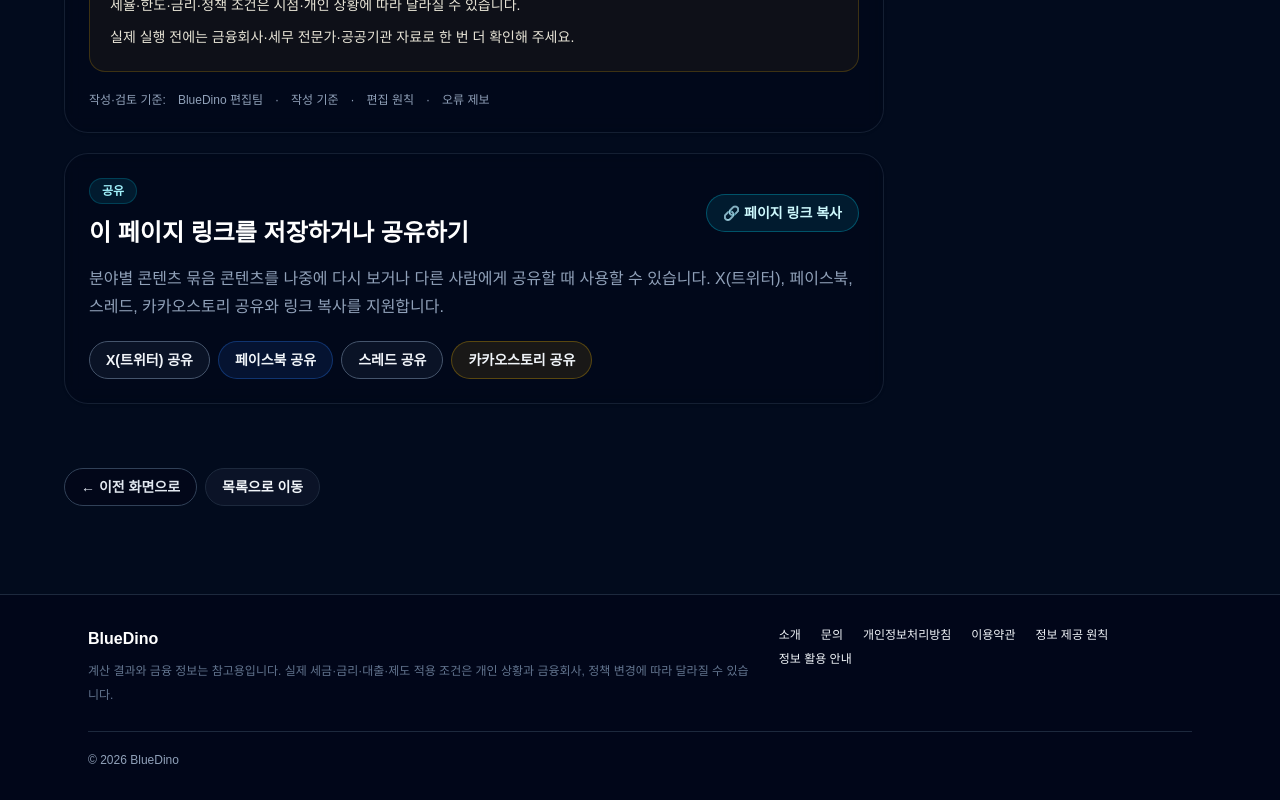
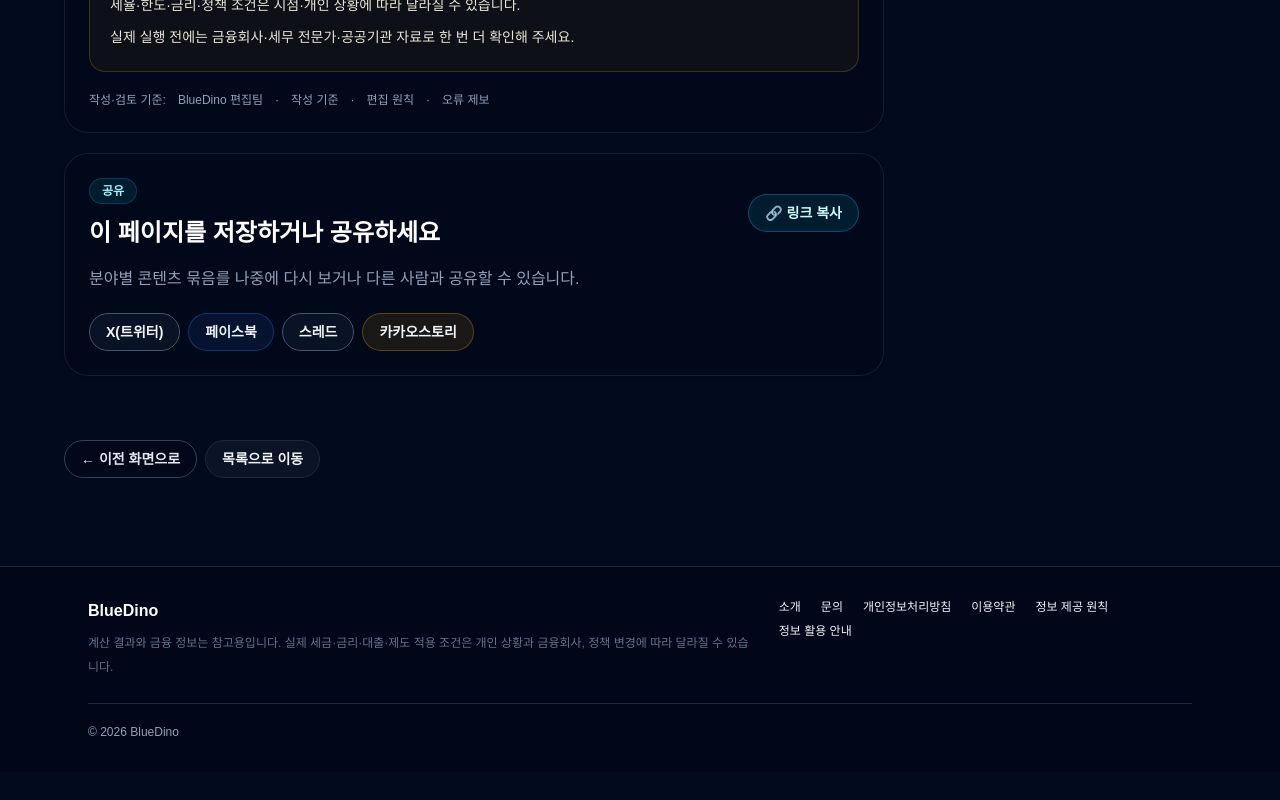
Before and after one commit to afternoonkim/bluedino, a Next.js app: page /topics/cma-parking-cash in a window 1280 px wide. Shown: the part 2728-3528 px from the top of the page. After the commit the page ends 3500 px from the top, so only its background shows below. Built offline with nearby package versions, Linux system fonts and the light colour scheme; no server answers.

Commit message:
ux: simplify technical interface copy

```diff
--- a/components/company-analysis/TradingViewStockChart.tsx
+++ b/components/company-analysis/TradingViewStockChart.tsx
@@ -103,7 +103,6 @@ function NaverFallbackChart({
   const chartUrl = getNaverFinanceChartUrl(code, period);
   const quoteHref = getLiveQuoteHref({ ticker: code, exchange: "KOSPI", market: "korea" });
 
-
   return (
     <div className="overflow-hidden">
       <div className="flex flex-wrap items-center justify-end gap-2 border-b border-slate-800 bg-slate-950/80 px-4 py-2">
@@ -130,9 +129,9 @@ function NaverFallbackChart({
       <div className="flex items-center justify-center bg-[#081124] p-4 md:p-6" style={{ minHeight: "560px" }}>
         {failedImageUrl === chartUrl ? (
           <div className="max-w-xl text-center">
-            <h3 className="text-lg font-bold text-white">차트 이미지를 불러오지 못했습니다</h3>
+            <h3 className="text-lg font-bold text-white">차트를 불러오지 못했습니다</h3>
             <p className="bd-text-main mt-3">
-              외부 차트가 일시적으로 제한될 수 있습니다. 아래 버튼을 누르면 {companyNameKo}의 현재가와 차트를 직접 확인할 수 있습니다.
+              잠시 후 다시 확인하거나 아래 버튼을 눌러 {companyNameKo}의 현재가와 차트를 확인해 주세요.
             </p>
             <a href={quoteHref} target="_blank" rel="noreferrer" className="bd-button-primary mt-6 inline-flex">
               현재 주가 확인하기
@@ -167,14 +166,13 @@ function UnifiedTradingViewChart({
   );
   const widgetUrl = useMemo(() => getTradingViewWidgetUrl(symbol), [symbol]);
   const isKorea = market === "korea";
-  // 국내 종목은 TradingView 무료 임베드에서 KRX 심볼이 거의 모두 차단되어 있어
-  // 항상 네이버 정적 차트로 표시. 해외 종목만 TradingView iframe 사용.
+
   if (isKorea) {
     return (
       <div className="overflow-hidden">
         <div className="flex flex-wrap items-center justify-between gap-2 border-b border-slate-800 bg-slate-950/80 px-4 py-2">
           <div className="text-xs font-semibold text-slate-400">네이버 금융 차트</div>
-          <div className="text-xs text-slate-500">실시간 시세는 외부 페이지에서 확인</div>
+          <div className="text-xs text-slate-500">현재가는 네이버 금융에서 확인</div>
         </div>
         <NaverFallbackChart ticker={ticker} companyNameKo={companyNameKo} />
       </div>
@@ -184,7 +182,7 @@ function UnifiedTradingViewChart({
   return (
     <div className="overflow-hidden">
       <div className="flex flex-wrap items-center justify-between gap-2 border-b border-slate-800 bg-slate-950/80 px-4 py-2">
-        <div className="text-xs font-semibold text-slate-400">TradingView 인터랙티브 차트</div>
+        <div className="text-xs font-semibold text-slate-400">TradingView 차트</div>
         <div className="text-xs text-slate-500">{symbol}</div>
       </div>
       <div
@@ -232,16 +230,16 @@ export default function TradingViewStockChart({
     <section className="bd-card bd-card-padding">
       <div className="flex flex-wrap items-start justify-between gap-4">
         <div>
-          <span className="bd-badge">실시간 주가 차트</span>
+          <span className="bd-badge">주가 차트</span>
           <h2 className="bd-title-md mt-4">
             {companyNameKo}({ticker}) 주가 흐름
           </h2>
           <p className="bd-text-main mt-3">
-            기업분석은 사업 구조와 실적을 보는 작업이지만, 실제 투자 판단에서는 현재 주가가 어느 위치에 있는지도 함께 확인해야 합니다. 단기 등락보다 추세, 거래량, 이전 고점과 저점, 실적 발표 전후의 흐름을 같이 살펴보세요.
+            현재 주가가 어느 구간에 있는지 추세와 이전 고점·저점을 함께 확인해보세요. 단기 등락만 보기보다 실적 발표 전후의 흐름도 같이 보는 편이 좋습니다.
           </p>
         </div>
         <div className="rounded-2xl border border-slate-800 bg-slate-950/70 px-4 py-3 text-sm leading-6 text-slate-300">
-          <div className="font-semibold text-white">차트 기준</div>
+          <div className="font-semibold text-white">종목 코드</div>
           <div>{symbol}</div>
           <a href={quoteHref} target="_blank" rel="noreferrer" className="mt-2 inline-flex text-xs font-semibold text-cyan-300 hover:text-cyan-200">
             {isKorea ? "네이버 금융에서 보기 →" : "TradingView에서 크게 보기 →"}
@@ -259,7 +257,7 @@ export default function TradingViewStockChart({
       </div>
 
       <div className="mt-4 rounded-2xl border border-slate-800 bg-slate-950/40 p-4 text-xs leading-6 text-slate-500">
-        해외 종목은 TradingView 인터랙티브 차트, 국내 종목은 네이버 금융 차트 이미지를 동일한 컨테이너로 노출합니다. 국내 거래소 데이터는 외부 임베드 위젯 정책상 인터랙티브로 제공되지 않아, 일·주·월·1년·3년 단위 캔들 차트와 호가/현재가는 상단의 외부 링크에서 확인하실 수 있습니다. 시세는 거래소 정책에 따라 지연될 수 있으며, 최종 투자 판단은 본인의 책임입니다.
+        해외 종목은 TradingView에서, 국내 종목은 네이버 금융 차트로 확인할 수 있습니다. 국내 종목은 위 기간 버튼으로 일·주·월·1년·3년 흐름을 볼 수 있으며, 현재가는 네이버 금융에서 확인해 주세요. 시세는 실제 거래와 차이가 날 수 있으므로 투자 전 최신 정보를 함께 확인하세요.
       </div>
     </section>
   );
--- a/components/share/ShareAndCite.tsx
+++ b/components/share/ShareAndCite.tsx
@@ -9,7 +9,7 @@ type ShareAndCiteProps = {
   url: string;
   /** 페이지 제목 (한글 그대로) */
   title: string;
-  /** 인용 안내에 표시할 페이지 종류 (예: "투자 기초 가이드", "기업분석") */
+  /** 공유 안내에 표시할 페이지 종류 (예: "투자 기초 가이드", "기업분석") */
   category?: string;
 };
 
@@ -59,7 +59,6 @@ export default function ShareAndCite({ url, title, category }: ShareAndCiteProps
   const threadsShare = `https://www.threads.net/intent/post?text=${encodedTitle}%20${encodedUrl}`;
   const kakaoStoryShare = `https://story.kakao.com/share?url=${encodedUrl}&text=${encodedTitle}`;
 
-
   const [copiedKey, setCopiedKey] = useState<string | null>(null);
 
   useEffect(() => {
@@ -81,7 +80,7 @@ export default function ShareAndCite({ url, title, category }: ShareAndCiteProps
         <div>
           <span className="bd-badge">공유</span>
           <h2 className="bd-title-md mt-3">
-            이 페이지 링크를 저장하거나 공유하기
+            이 페이지를 저장하거나 공유하세요
           </h2>
         </div>
         <button
@@ -89,15 +88,14 @@ export default function ShareAndCite({ url, title, category }: ShareAndCiteProps
           onClick={() => handleCopy("url", absoluteUrl)}
           className="rounded-full border border-cyan-400/30 bg-cyan-400/10 px-4 py-2 text-sm font-semibold text-cyan-100 transition hover:border-cyan-400/60 hover:bg-cyan-400/20"
         >
-          {copiedKey === "url" ? "✓ 링크 복사됨" : "🔗 페이지 링크 복사"}
+          {copiedKey === "url" ? "✓ 링크 복사됨" : "🔗 링크 복사"}
         </button>
       </div>
 
       <p className="bd-text-sub mt-4">
         {category
-          ? `${category} 콘텐츠를 나중에 다시 보거나 다른 사람에게 공유할 때 사용할 수 있습니다.`
-          : "이 페이지를 나중에 다시 보거나 다른 사람에게 공유할 때 사용할 수 있습니다."}
-        {" "}X(트위터), 페이스북, 스레드, 카카오스토리 공유와 링크 복사를 지원합니다.
+          ? `${category}를 나중에 다시 보거나 다른 사람과 공유할 수 있습니다.`
+          : "이 페이지를 나중에 다시 보거나 다른 사람과 공유할 수 있습니다."}
       </p>
 
       <div className="mt-5 flex flex-wrap gap-2">
@@ -107,7 +105,7 @@ export default function ShareAndCite({ url, title, category }: ShareAndCiteProps
           rel="noopener noreferrer"
           className="rounded-full border border-slate-600 bg-slate-900/70 px-4 py-2 text-sm font-semibold text-slate-100 transition hover:border-slate-400 hover:bg-slate-900"
         >
-          X(트위터) 공유
+          X(트위터)
         </a>
         <a
           href={facebookShare}
@@ -115,7 +113,7 @@ export default function ShareAndCite({ url, title, category }: ShareAndCiteProps
           rel="noopener noreferrer"
           className="rounded-full border border-blue-500/30 bg-blue-500/10 px-4 py-2 text-sm font-semibold text-blue-200 transition hover:border-blue-400/60 hover:bg-blue-400/20"
         >
-          페이스북 공유
+          페이스북
         </a>
         <a
           href={threadsShare}
@@ -123,7 +121,7 @@ export default function ShareAndCite({ url, title, category }: ShareAndCiteProps
           rel="noopener noreferrer"
           className="rounded-full border border-slate-600 bg-slate-900/70 px-4 py-2 text-sm font-semibold text-slate-100 transition hover:border-slate-400 hover:bg-slate-900"
         >
-          스레드 공유
+          스레드
         </a>
         <a
           href={kakaoStoryShare}
@@ -131,10 +129,9 @@ export default function ShareAndCite({ url, title, category }: ShareAndCiteProps
           rel="noopener noreferrer"
           className="rounded-full border border-yellow-500/30 bg-yellow-500/10 px-4 py-2 text-sm font-semibold text-yellow-200 transition hover:border-yellow-400/60 hover:bg-yellow-400/20"
         >
-          카카오스토리 공유
+          카카오스토리
         </a>
       </div>
-
     </section>
   );
 }
```
